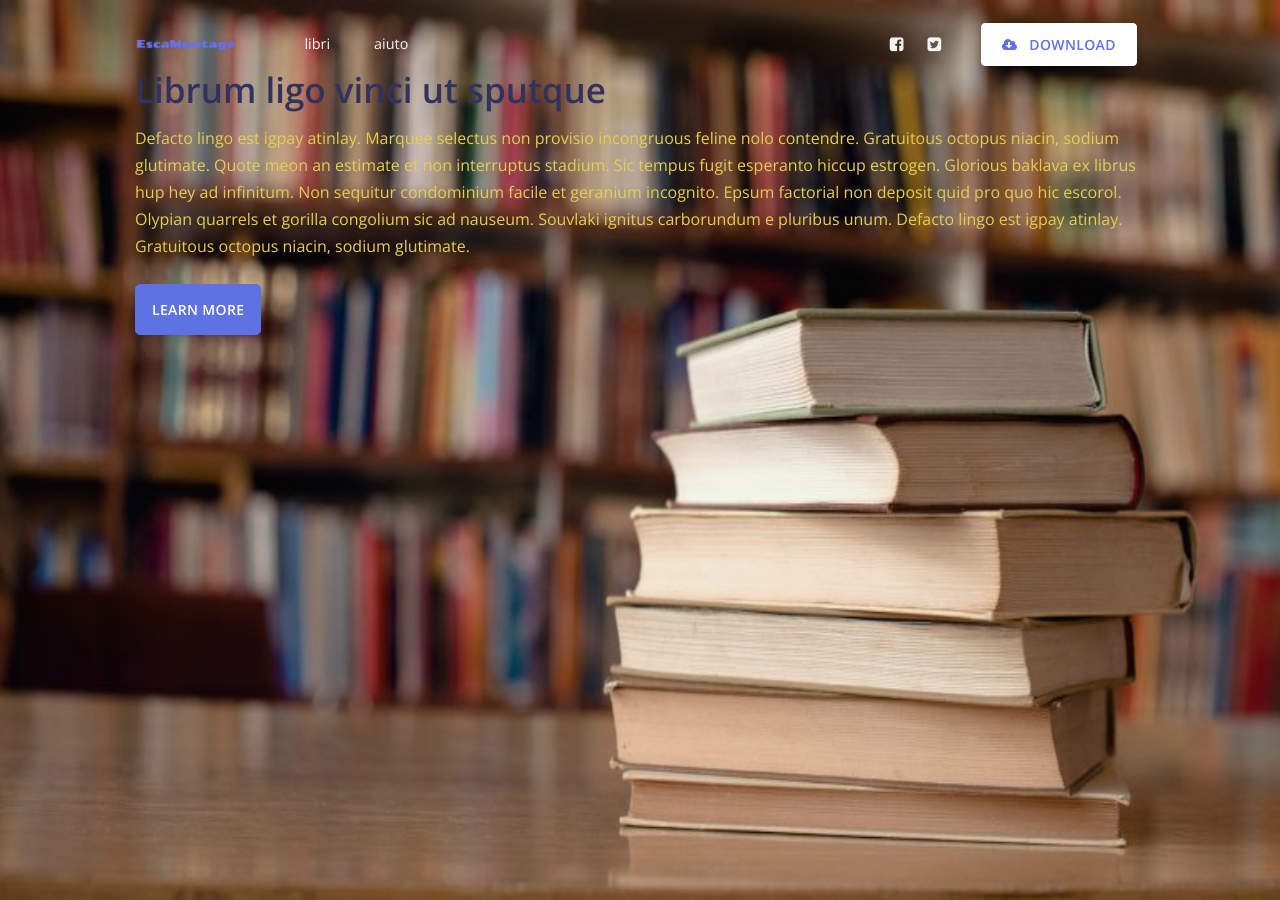
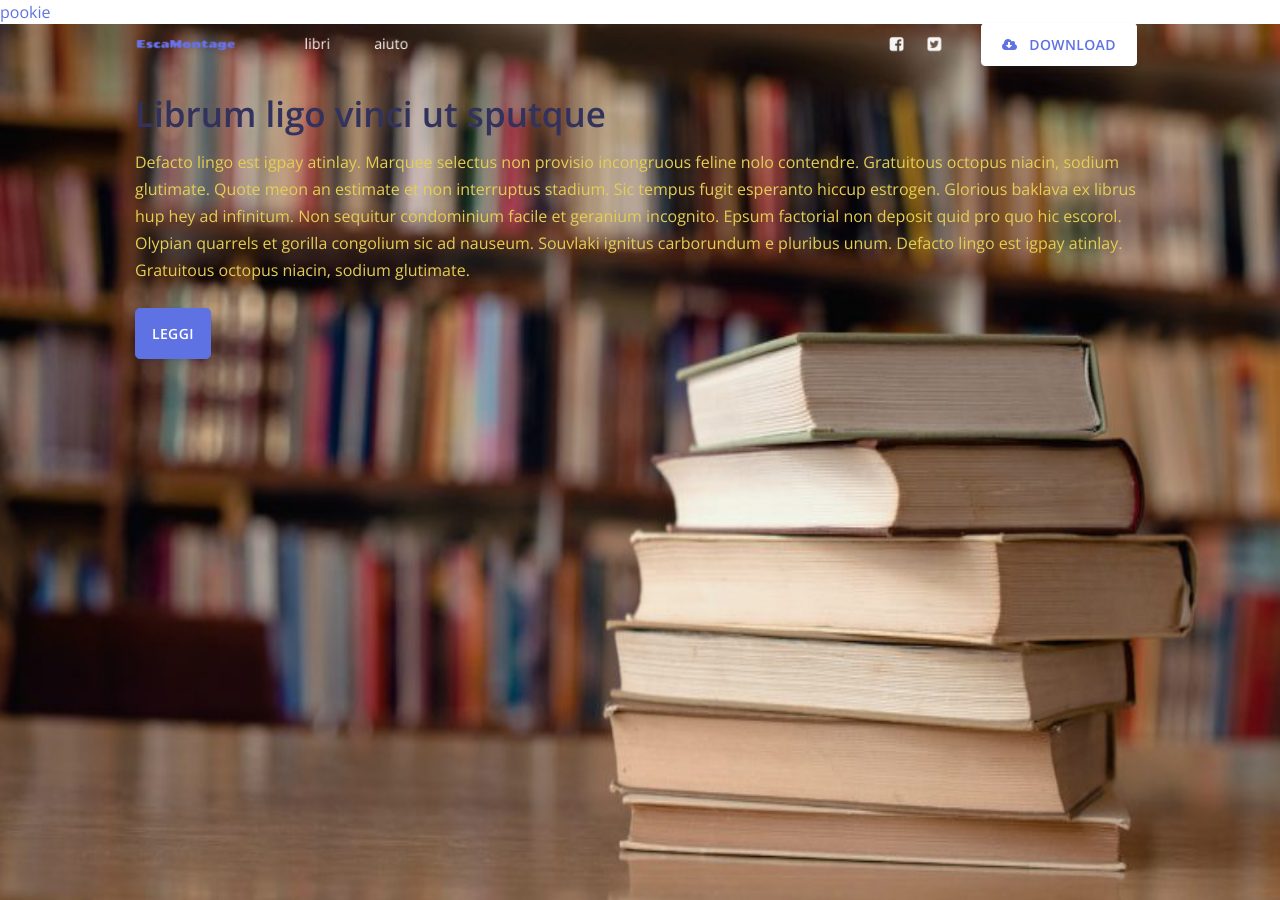
Before and after one commit to scritture/escamontage, a Jekyll site: the page built from index.md, in a window 1280 px wide and 900 px high. Built offline with Jekyll 4.4.1, drawn with Linux system fonts in a browser that asks for light colours.

Commit message:
Aggiorna '_includes/jumbotron.html'

```diff
--- a/_includes/jumbotron.html
+++ b/_includes/jumbotron.html
@@ -8,14 +8,14 @@
               </div>
             </section>
 -->
-
+  <a href="#pookie">pookie</a>
 
 <div class="jumbotron jumbotron-fluid">
   <div class="container">
     <h1 class="display-3">Librum ligo vinci ut sputque</h1>
     <p>Defacto lingo est igpay atinlay. Marquee selectus non provisio incongruous feline nolo contendre. Gratuitous octopus niacin, sodium glutimate. Quote meon an estimate et non interruptus stadium. Sic tempus fugit esperanto hiccup estrogen. Glorious baklava ex librus hup hey ad infinitum. Non sequitur condominium facile et geranium incognito. Epsum factorial non deposit quid pro quo hic escorol. Olypian quarrels et gorilla congolium sic ad nauseum. Souvlaki ignitus carborundum e pluribus unum. Defacto lingo est igpay atinlay. Gratuitous octopus niacin, sodium glutimate.</p>
       <p class="lead">
-    <a class="btn btn-primary btn-lg" href="http://tonancos.com/26dY" target="_blank" role="button">Learn more</a>
+    <a class="btn btn-primary btn-lg" href="#leggi" target="_blank" role="button">leggi</a>
   </p>
   </div>
 </div>
```
